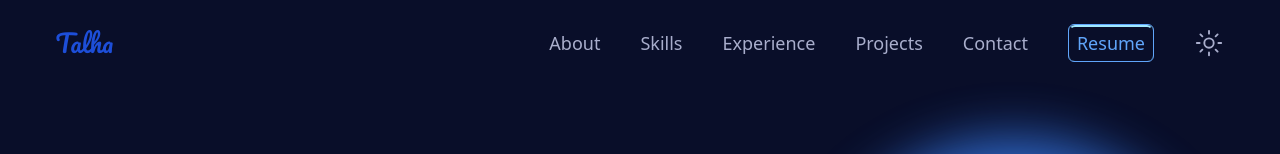
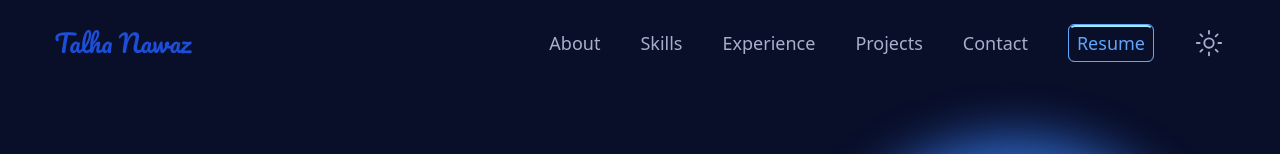
Before and after one commit to talha-fullstackdev/portfolio-nextjs-2, a Next.js app: page / in a window 1280 px wide. Shown: the top 154 px of the page. Built offline with nearby package versions, Linux system fonts and the light colour scheme.

Commit message:
changed name to initial name

```diff
--- a/src/app/components/header/Logo.jsx
+++ b/src/app/components/header/Logo.jsx
@@ -5,7 +5,7 @@ const Logo = () => {
   return (
     <div>
         <h1 className='text-2xl font-title text-blue-700 dark:text-slate-500 scale-animation cursor-pointer '>
-          <a className=" hover:text-blue-400" href="https://www.linkedin.com/in/talha-nawaz-5421931a4/" target='_blank'>Talha</a>
+          <a className=" hover:text-blue-400" href="https://www.linkedin.com/in/talha-nawaz-5421931a4/" target='_blank'>Talha Nawaz</a>
         </h1>
     </div>
   )
```
